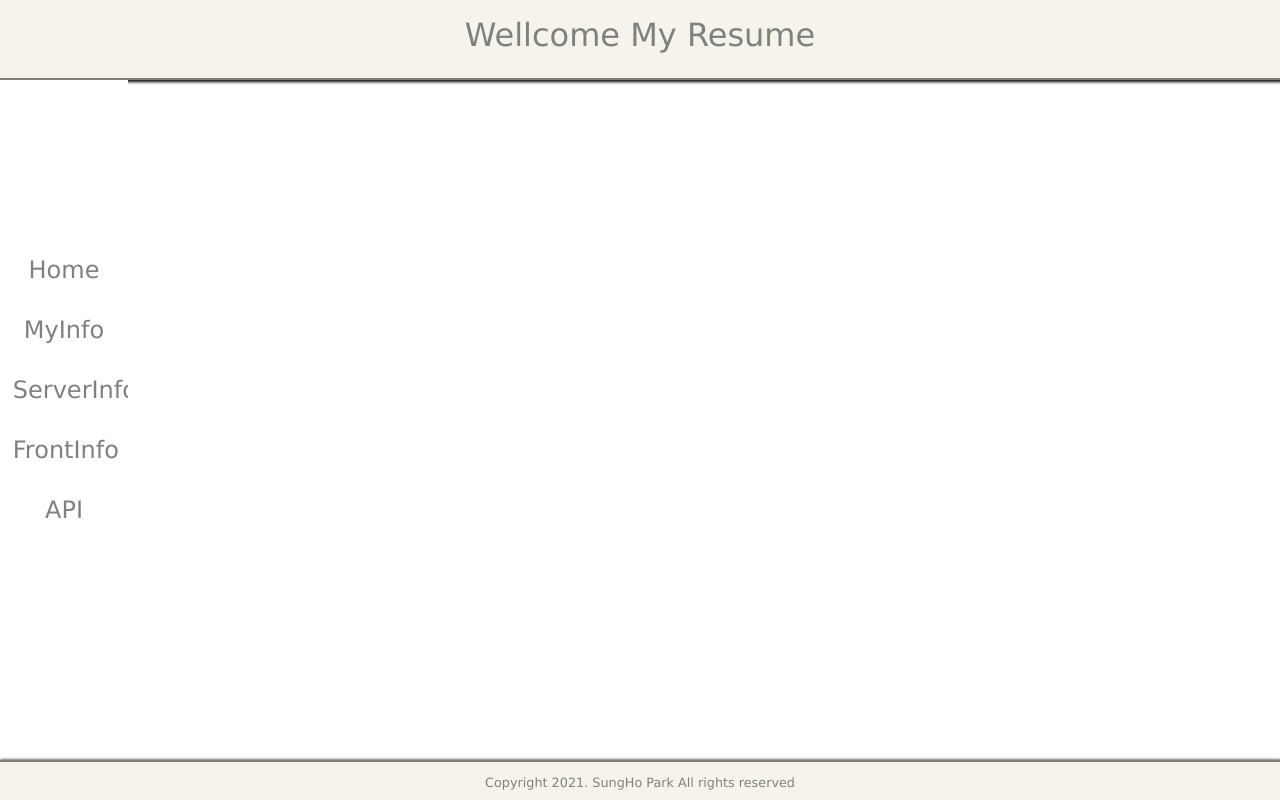
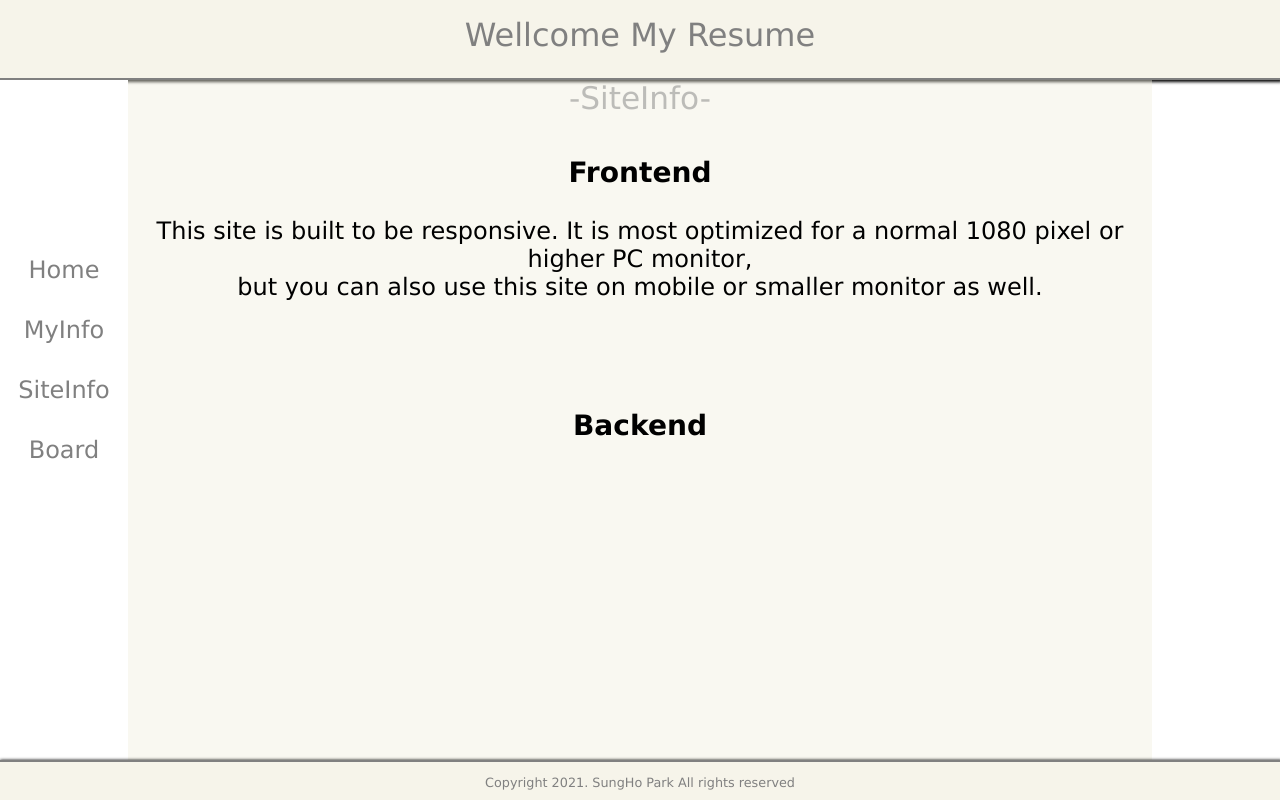
Before and after one commit to kospsh157/portFolio, a React (Create React App) app in the folder nodeServer/reactFront/: page /siteinfo in a window 1280 px wide. Built offline with nearby package versions, Linux system fonts and the light colour scheme.

Commit message:
twentieth progress portFolio, opening siteInfo page

```diff
--- a/nodeServer/reactFront/src/App.js
+++ b/nodeServer/reactFront/src/App.js
@@ -4,9 +4,8 @@ import SideMenu from './components/presentational/SideMenu.jsx';
 import {BrowserRouter, Route} from 'react-router-dom';
 import BodyHome from './components/presentational/BodyHome.jsx';
 import BodyMyInfo from './components/presentational/BodyMyInfo.jsx';
-import BodyServer from './components/presentational/BodyServer.jsx';
-import BodyFront from './components/presentational/BodyFront.jsx';
-import BodyApi from './components/presentational/BodyApi.jsx';
+import BodySiteInfo from './components/presentational/BodySiteInfo.jsx';
+import BodyBoard from './components/presentational/BodyBoard.jsx';
 import MenuButton from './components/presentational/customTags/MenuButton.jsx';
 
 // import Compoents Top and Footer
@@ -46,9 +45,8 @@ function App() {
         <SideMenu toggle = {menuButton} />
         <Route exact path = '/' component={BodyHome} />
         <Route path = '/myinfo' component={BodyMyInfo} />
-        <Route path = '/serverinfo' component={BodyServer} />
-        <Route path = '/frontinfo' component={BodyFront} />
-        <Route path = '/api' component={BodyApi} />
+        <Route path = '/siteinfo' component={BodySiteInfo} />
+        <Route path = '/board' component={BodyBoard} />
       </BrowserRouter>
 
       <FooterBody>
--- a/nodeServer/reactFront/src/components/presentational/BodyApi.jsx
+++ /dev/null
@@ -1,16 +0,0 @@
-import styled from 'styled-components';
-import BodyStyled from './BodyStyled.jsx';
-
-const BodyApiStyled = styled(BodyStyled)`
-`;
-
-function BodyApi() {
-
-    return (
-        <BodyApiStyled>
-
-        </BodyApiStyled>
-    );
-}
-
-export default BodyApi;
--- /dev/null
+++ b/nodeServer/reactFront/src/components/presentational/BodyBoard.jsx
@@ -0,0 +1,16 @@
+import styled from 'styled-components';
+import BodyStyled from './BodyStyled.jsx';
+
+const BodyBoardStyled = styled(BodyStyled)`
+`;
+
+function BodyBoard() {
+
+    return (
+        <BodyBoardStyled>
+
+        </BodyBoardStyled>
+    );
+}
+
+export default BodyBoard;
--- a/nodeServer/reactFront/src/components/presentational/BodyFront.jsx
+++ /dev/null
@@ -1,18 +0,0 @@
-import styled from 'styled-components';
-import BodyStyled from './BodyStyled.jsx';
-
-const BodyFrontStyled = styled(BodyStyled)`
-
-
-`;
-
-function BodyFront(){
-
-    return(
-        <BodyFrontStyled>
-
-        </BodyFrontStyled>
-    );
-}
-
-export default BodyFront;
--- a/nodeServer/reactFront/src/components/presentational/BodyHome.jsx
+++ b/nodeServer/reactFront/src/components/presentational/BodyHome.jsx
@@ -19,10 +19,10 @@ function BodyHome(){
                 <br />
                 <CustomLink to = {{ pathname: 'https://github.com/kospsh157/portFolio' }}
                     target = '_blank'
-                >If you want to see the code, please press it.</CustomLink></h2>
+                >Git repository Here!</CustomLink></h2>
             <h2>Thank you.</h2>
-            <p style = {{ fontSize: '0.8em' }}>(This site is optimized for PC browsers
-            but it is made as a responsive site, so you can view it on mobile.)</p>
+            <p style = {{fontSize: '0.8em', color: 'red'}}>(This site was created by only me from start to finish,
+            and the git repository proves that this fact is not false.)</p>
         </BodyHomeStyled>
     );
 }
--- a/nodeServer/reactFront/src/components/presentational/BodyServer.jsx
+++ /dev/null
@@ -1,16 +0,0 @@
-import styled from 'styled-components';
-import BodyStyled from './BodyStyled.jsx';
-
-const BodyServerStyled = styled(BodyStyled)`
-`;
-
-function BodyServer() {
-
-    return(
-        <BodyServerStyled>
-            <h1>SververInfo</h1>
-        </BodyServerStyled>
-    );
-}
-
-export default BodyServer;
--- /dev/null
+++ b/nodeServer/reactFront/src/components/presentational/BodySiteInfo.jsx
@@ -0,0 +1,42 @@
+import styled from 'styled-components';
+import BodyStyled from './BodyStyled.jsx';
+import StickyDiv from './customTags/StickyDiv.jsx';
+import {useRef} from 'react';
+
+const BodySiteInfoStyled = styled(BodyStyled)`
+
+`;
+
+function BodySiteInfo() {
+    const siteInfo = useRef();
+
+    return(
+        <BodySiteInfoStyled ref = {siteInfo}>
+            <StickyDiv text = '-SiteInfo-' parent = {siteInfo} />
+            <h3>Frontend</h3>
+                <p>
+                This site is built to be responsive.
+                It is most optimized for a normal 1080 pixel or higher PC monitor,
+                <br />
+                but you can also use this site on mobile or smaller monitor as well.
+                </p>
+                <br /><br />
+                <p>
+
+                </p>
+
+
+
+
+
+
+
+
+
+            <h3>Backend</h3>
+
+        </BodySiteInfoStyled>
+    );
+}
+
+export default BodySiteInfo;
--- a/nodeServer/reactFront/src/components/presentational/SideMenu.jsx
+++ b/nodeServer/reactFront/src/components/presentational/SideMenu.jsx
@@ -41,11 +41,9 @@ function SideMenu({toggle}) {
                 <br/>
                 <CustomLink to='/myinfo'>MyInfo</CustomLink>
                 <br/>
-                <CustomLink to='/serverinfo'>ServerInfo</CustomLink>
+                <CustomLink to='/siteinfo'>SiteInfo</CustomLink>
                 <br/>
-                <CustomLink to='/frontinfo'>FrontInfo</CustomLink>
-                <br/>
-                <CustomLink to='/api'>API</CustomLink>
+                <CustomLink to='/board'>Board</CustomLink>
                 <br/>
             </ul>
         </SideMenuStyled>
```
Also changed, not shown: nodeServer/reactFront/src/components/presentational/BodyMyInfo.jsx (+8 -8 lines).
